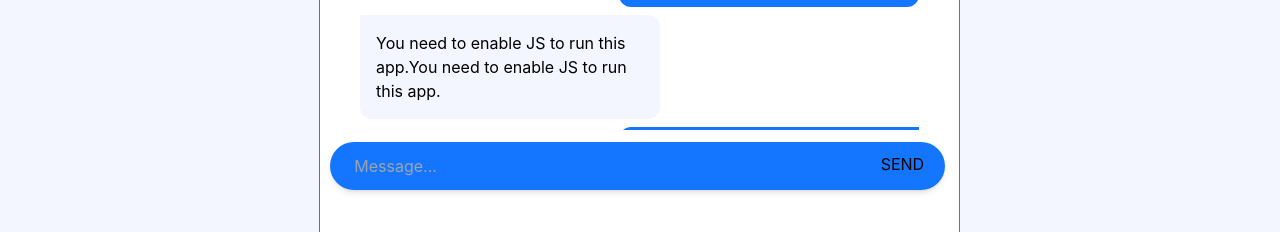
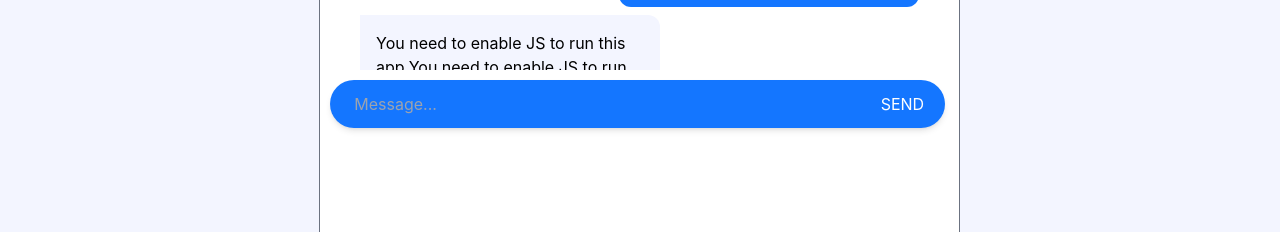
Before and after one commit to Pawan-Ratwana/chat-app-using-MERN, a React (Create React App) app in the folder client/: page / in a window 1280 px wide. Shown: the part 444-676 px from the top of the page. Built offline with nearby package versions, Linux system fonts and the light colour scheme; no server answers; sample sign-in values are in the browser's storage.

Commit message:
improvement in input chat msgbox

```diff
--- a/client/src/modules/Dashboard/index.js
+++ b/client/src/modules/Dashboard/index.js
@@ -112,7 +112,7 @@ const Dashboard = () => {
                     </div>
                 </div>
                 <div className='h-[75%]  w-full  overflow-y-scroll'>
-                    <div className='h-[515px]  px-10 py-14'>
+                    <div className='h-[455px]  px-10 py-14'>
                         <div className=' w-[300px] bg-secondary p-2 rounded-b-xl rounded-tr-xl my-2 p-4'>You need to enable JavaScript to run this app.You need to enable JS to run this app.</div>
                         <div className=' w-[300px] bg-secondary rounded-b-xl rounded-tr-xl my-2 p-4'>You need to enable JS to run this app.You need to enable JS to run this app.</div>
                         <div className=' w-[300px] bg-primary rounded-b-xl rounded-tl-xl ml-auto mt-1 p-4 text-white'>You need to enable JS to run this app.You need to enable JS to run this app.</div>
@@ -126,9 +126,10 @@ const Dashboard = () => {
 
 
                     </div>
-                    <div className="h-[68px] fixed w-[48%]  flex items-center justify-center">
-                        <input type="text" placeholder="Message..." className='p-5 pl-6 mt-2 bg-primary shadow-md rounded-full w-[100%] h-[48px] mb-1 focus:ring-0 focus:border-0 outline-none' />
-                        <div className='ml-[-4rem] flex items-center cursor-pointer'>SEND</div>
+                    <div className="h-[68px] fixed w-[48%]  flex items-center bg-transparent justify-center">
+
+                        <input type='text' placeholder="Message..." className='bg-primary text-white p-3 pl-6 rounded-full shadow-md w-full outline-none focus:ring-0 focus:border-0 ' />
+                        <div className='ml-[-4rem] flex items-center text-white cursor-pointer'>SEND</div>
                     </div>
                 </div>
             </div>
```
